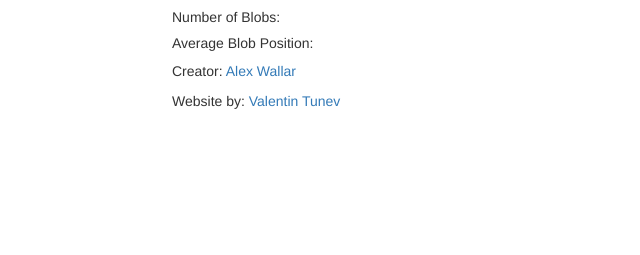
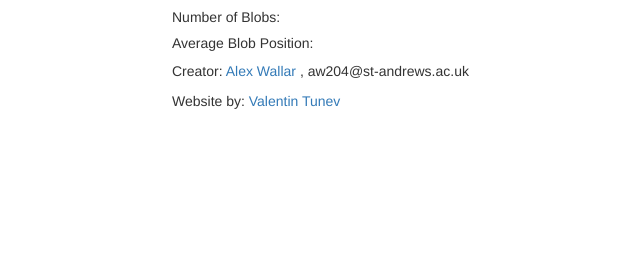
Before and after one commit to a20r/camgaze.js, a PHP site: page /examples/blob_detection.html in a window 1280 px wide. Shown: the part 479-734 px from the top of the page, without its empty margins (168-808 px from the left). Run offline with PHP 8.4, Linux system fonts and the light colour scheme; some libraries are stand-ins or nearby versions.

Commit message:
These commit comments will be the same because I am testing things on the server. Sorry bro

```diff
--- a/examples/blob_detection.html
+++ b/examples/blob_detection.html
@@ -53,7 +53,7 @@
                     Creator:
                     <a href="http://www.linkedin.com/pub/alexander-wallar/68/985/b87">
                         Alex Wallar
-                    </a>
+                    </a>, aw204@st-andrews.ac.uk
                 </p>
                 <p>
                     Website by:
--- a/examples/face_detection.html
+++ b/examples/face_detection.html
@@ -48,7 +48,7 @@
                     Creator:
                     <a href="http://www.linkedin.com/pub/alexander-wallar/68/985/b87">
                         Alex Wallar
-                    </a>
+                    </a>, aw204@st-andrews.ac.uk
                 </p>
                 <p>
                     Website by:
--- a/examples/smiley_face.html
+++ b/examples/smiley_face.html
@@ -48,7 +48,7 @@
                     Creator:
                     <a href="http://www.linkedin.com/pub/alexander-wallar/68/985/b87">
                         Alex Wallar
-                    </a>
+                    </a>, aw204@st-andrews.ac.uk
                 </p>
                 <p>
                     Website by:
--- a/index.php
+++ b/index.php
@@ -84,7 +84,7 @@
                     Creator:
                     <a href="http://www.linkedin.com/pub/alexander-wallar/68/985/b87">
                         Alex Wallar
-                    </a>
+                    </a>, aw204@st-andrews.ac.uk
                 </p>
                 <p>
                     Website by:
```
